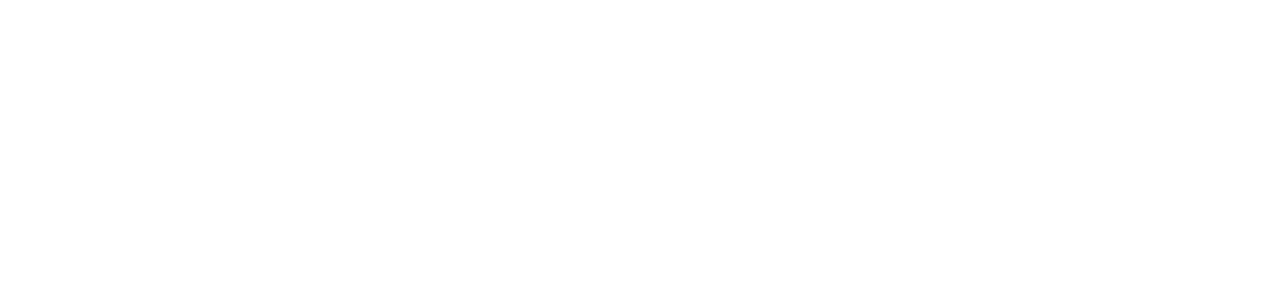
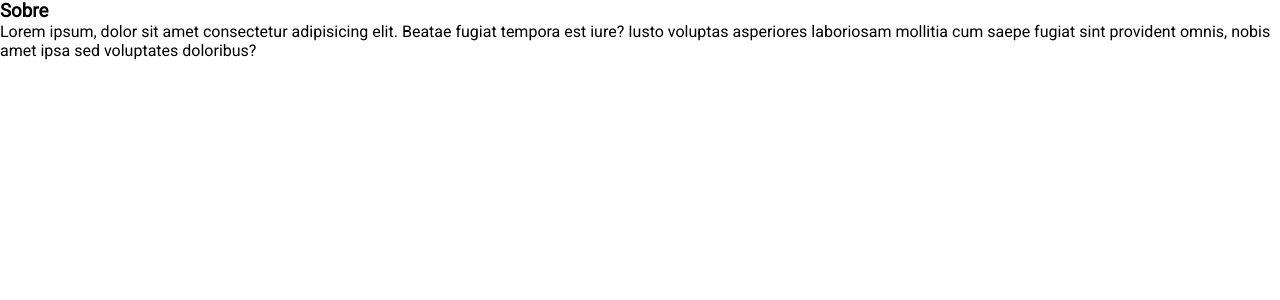
Before and after one commit to PedroRocha94/dig-comp-edu, a Vue app: page /about in a window 1280 px wide. Before the commit this address had no page. Shown: the top 300 px of the page. Built offline with nearby package versions, Linux system fonts and the light colour scheme.

Commit message:
Creating an About page and making the Sidebar component global.

```diff
--- /dev/null
+++ b/src/pages/About.vue
@@ -0,0 +1,19 @@
+<template>
+  <div class="about">
+    <div class="content">
+      <h3>Sobre</h3>
+      <span>
+        Lorem ipsum, dolor sit amet consectetur adipisicing elit.
+        Beatae fugiat tempora est iure? Iusto voluptas asperiores laboriosam
+        mollitia cum saepe fugiat sint provident omnis, nobis amet ipsa sed
+        voluptates doloribus?
+      </span>
+    </div>
+  </div>
+</template>
+
+<script>
+export default {
+  name: 'About'
+}
+</script>
--- a/src/pages/Home.vue
+++ b/src/pages/Home.vue
@@ -14,12 +14,8 @@
 </template>
 
 <script>
-import Sidebar from '../components/Sidebar.vue';
 
 export default {
-  name: 'Home',
-  components: {
-    Sidebar
-  }
+  name: 'Home'
 }
 </script>
--- a/src/router/index.js
+++ b/src/router/index.js
@@ -1,11 +1,17 @@
 import { createRouter, createWebHistory } from 'vue-router';
 import Home from '../pages/Home.vue';
+import About from '../pages/About.vue';
 
 const routes = [
   {
     path: '/',
     name: 'home',
     component: Home
+  },
+  {
+    path: '/about',
+    name: 'about',
+    component: About
   }
 ];
 
```
Also changed, not shown: src/main.js (+6 -3 lines).
